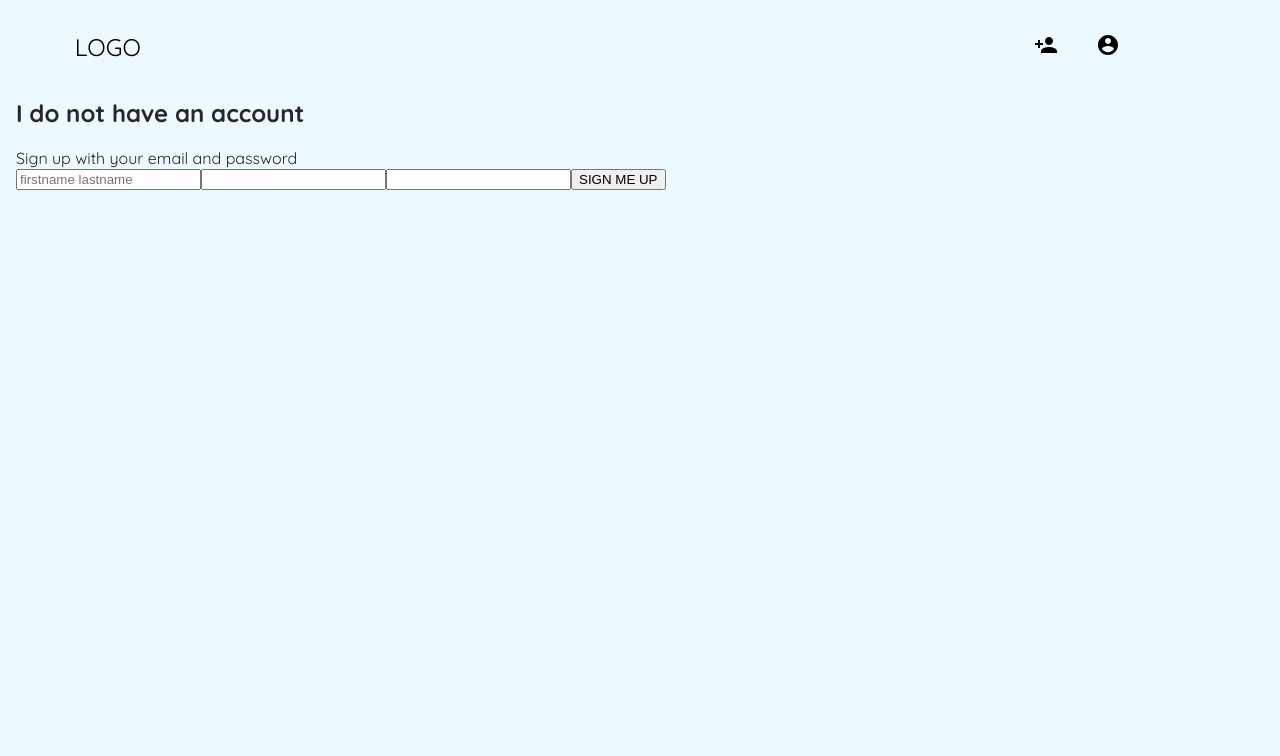
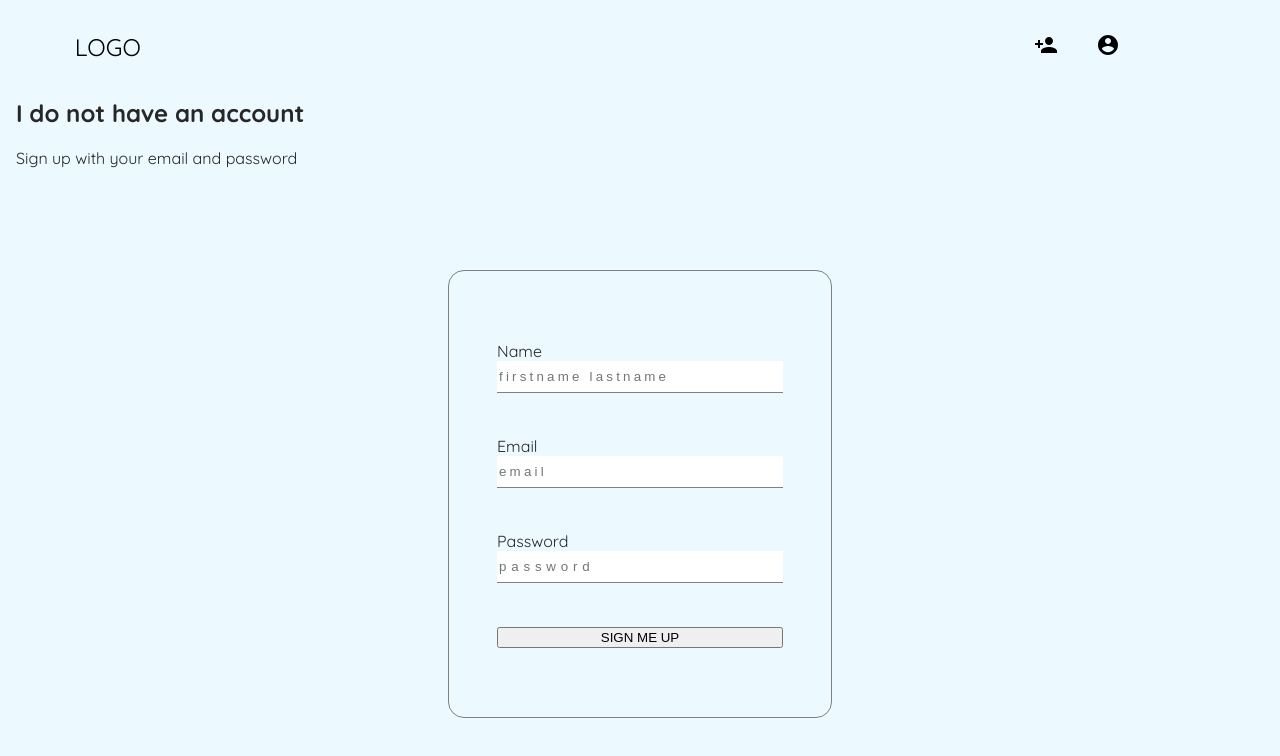
Before and after one commit to jksh88/auxion, a React (Create React App) app in the folder client/: page /register in a window 1280 px wide. Shown: the top 756 px of the page. Built offline with nearby package versions, Linux system fonts and the light colour scheme; the HTML template or start-up script is replaced by a standard one.

Commit message:
add register style but still wip

```diff
--- a/client/src/components/register.component.jsx
+++ b/client/src/components/register.component.jsx
@@ -1,5 +1,6 @@
 import React, { useState } from 'react';
 import axios from 'axios';
+
 const REACT_APP_SERVER_URL = process.env.REACT_APP_SERVER_URL;
 
 const initialState = {
@@ -50,26 +51,73 @@ const Register = (props) => {
     <div className="register">
       <h2>I do not have an account</h2>
       <span>Sign up with your email and password</span>
-      <form className="register-form" onSubmit={handleSubmit}>
+      <form
+        className="form"
+        onSubmit={handleSubmit}
+        style={{
+          display: 'flex',
+          flexDirection: 'column',
+          width: '30vw',
+          margin: '0 auto',
+          marginTop: '8vw',
+          justifyContent: 'space-around',
+          height: '35vw',
+          border: '1px solid grey',
+          borderRadius: '1rem',
+          padding: '3rem',
+        }}
+      >
+        <div className="field">
+          <label>Name</label>
           <input
             type="text"
             name="name"
             placeholder="firstname lastname"
             value={state.name}
             onChange={handleChange}
+            style={{
+              width: '100%',
+              letterSpacing: '.2rem',
+              height: '2rem',
+              border: 'none',
+              borderBottom: '1px solid grey',
+            }}
           />
+        </div>
+        <div className="field">
+          <label>Email</label>
           <input
             type="email"
             name="email"
+            placeholder="email"
             value={state.email}
             onChange={handleChange}
+            style={{
+              width: '100%',
+              letterSpacing: '.2rem',
+              height: '2rem',
+              border: 'none',
+              borderBottom: '1px solid grey',
+            }}
           />
+        </div>
+        <div className="field">
+          <label>Password</label>
           <input
             type="text"
             name="password"
+            placeholder="password"
             value={state.password}
             onChange={handleChange}
+            style={{
+              width: '100%',
+              letterSpacing: '.3rem',
+              height: '2rem',
+              border: 'none',
+              borderBottom: '1px solid grey',
+            }}
           />
+        </div>
         <button>SIGN ME UP</button>
       </form>
     </div>
```
Lines whose indentation alone changed are shown as unchanged.
